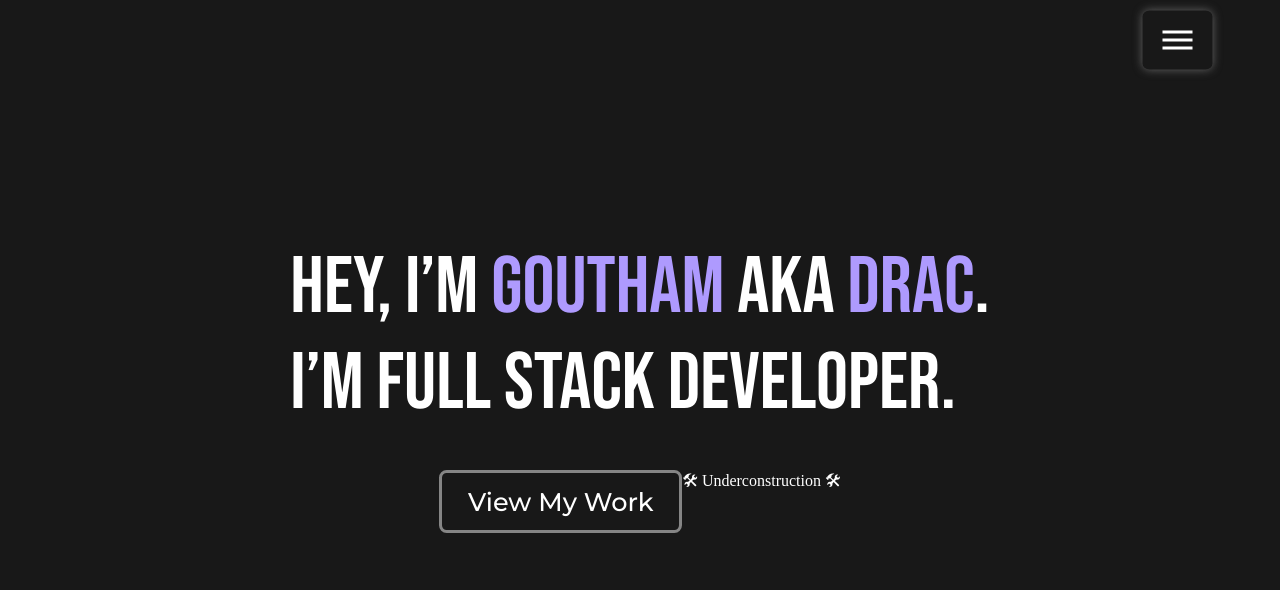
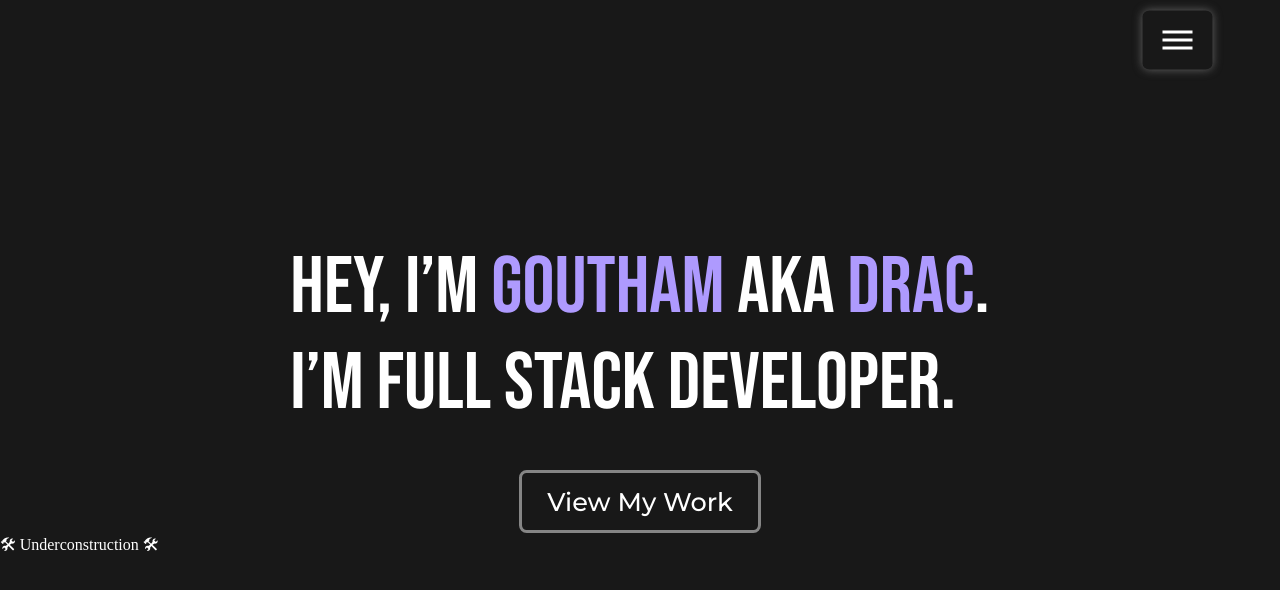
Before and after one commit to GOUTHAM-GR/design, a plain HTML site: page index.html in a window 1280 px wide. Drawn offline with nearby package versions, Linux system fonts and the light colour scheme.

Commit message:
Update index.html

```diff
--- a/index.html
+++ b/index.html
@@ -33,8 +33,8 @@
     </section>
     <section class="head-mid">
        <a target="_blank" href="https://goutham-gr.github.io/"><button class="btn">View My Work</button></a>
-        <p> 🛠 Underconstruction 🛠 </p>
     </section>
+         <div><p> 🛠 Underconstruction 🛠 </p></div>
 </section>
 
 <script src="app.js"></script>
```
